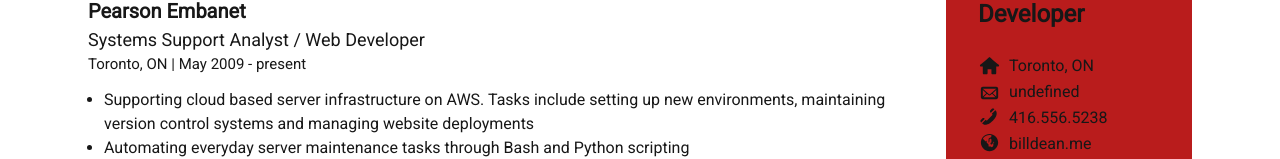
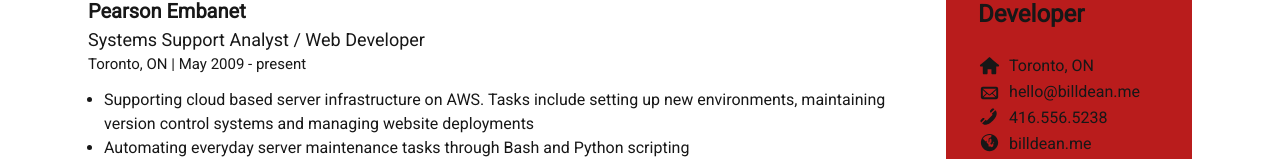
Before and after one commit to bill742/bill742.github.io, a Next.js app: page /resume in a window 1280 px wide. Shown: the part 382-541 px from the top of the page. Built offline with nearby package versions, Linux system fonts and the light colour scheme; no server answers.

Commit message:
Tempoarily hard-code env values.

```diff
--- a/src/app/page.tsx
+++ b/src/app/page.tsx
@@ -7,11 +7,11 @@ import Skills from "@/components/Sections/Skills";
 
 export const metadata: Metadata = {
   alternates: {
-    canonical: `${process.env.NEXT_PUBLIC_SITE_URL}/`,
+    canonical: "https://billdean.me/",
   },
   description:
     "I'm a front-end web developer based in Toronto, Canada. I specialize in building websites and applications using modern JavaScript with React, NextJS and TypeScript.",
-  title: `${process.env.NEXT_PUBLIC_SITE_TITLE}`,
+  title: "Bill Dean - Front-End Web Developer",
 };
 
 export default function Home() {
--- a/src/app/resume/page.tsx
+++ b/src/app/resume/page.tsx
@@ -7,10 +7,10 @@ import Skills from "@/components/Resume/Skills";
 
 export const metadata: Metadata = {
   alternates: {
-    canonical: `${process.env.NEXT_PUBLIC_SITE_URL}/resume`,
+    canonical: "https://billdean.me//resume",
   },
   description: "View my resume.",
-  title: `Resume - ${process.env.SITE_TITLE}`,
+  title: "Bill Dean - Front-End Web Developer",
 };
 
 export default function Resume() {
--- a/src/components/Resume/Sidebar.tsx
+++ b/src/components/Resume/Sidebar.tsx
@@ -29,10 +29,10 @@ const Sidebar: FC = memo(() => {
       icon: TiMail,
       id: 2,
       label: "Email",
-      link: `mailto:${process.env.NEXT_PUBLIC_EMAIL_ADDRESS}`,
+      link: "mailto:hello@billdean.me",
       role: iconRole,
       size: iconSize,
-      text: `${process.env.NEXT_PUBLIC_EMAIL_ADDRESS}`,
+      text: "hello@billdean.me",
     },
     {
       icon: TiPhone,
@@ -55,7 +55,7 @@ const Sidebar: FC = memo(() => {
       icon: TiSocialGithubCircular,
       id: 5,
       label: "Github",
-      link: `https://github.com/${process.env.NEXT_PUBLIC_GH_USERNAME}`,
+      link: "https://github.com/bill742",
       role: iconRole,
       size: iconSize,
       text: "Github",
@@ -64,7 +64,7 @@ const Sidebar: FC = memo(() => {
       icon: TiSocialLinkedin,
       id: 6,
       label: "LinkedIn",
-      link: `https://www.linkedin.com/in/${process.env.NEXT_PUBLIC_LINKEDIN_USERNAME}`,
+      link: "https://www.linkedin.com/in/bill742",
       role: iconRole,
       size: iconSize,
       text: "LinkedIn",
--- a/src/components/Sections/Contact.tsx
+++ b/src/components/Sections/Contact.tsx
@@ -11,7 +11,7 @@ const Contact = memo(() => {
       icon: SiGithub,
       id: 1,
       label: "GitHub",
-      link: `https://github.com/${process.env.NEXT_PUBLIC_GH_USERNAME}`,
+      link: "https://github.com/bill742",
       role: iconRole,
       size: iconSize,
     },
@@ -19,7 +19,7 @@ const Contact = memo(() => {
       icon: SiLinkedin,
       id: 2,
       label: "LinkedIn",
-      link: `https://www.linkedin.com/in/${process.env.NEXT_PUBLIC_LINKEDIN_USERNAME}`,
+      link: "https://www.linkedin.com/in/bill742",
       role: iconRole,
       size: iconSize,
     },
@@ -27,7 +27,7 @@ const Contact = memo(() => {
       icon: SiGmail,
       id: 3,
       label: "Email",
-      link: `mailto:${process.env.NEXT_PUBLIC_EMAIL_ADDRESS}`,
+      link: "mailto:hello@billdean.me",
       role: iconRole,
       size: iconSize,
     },
```
